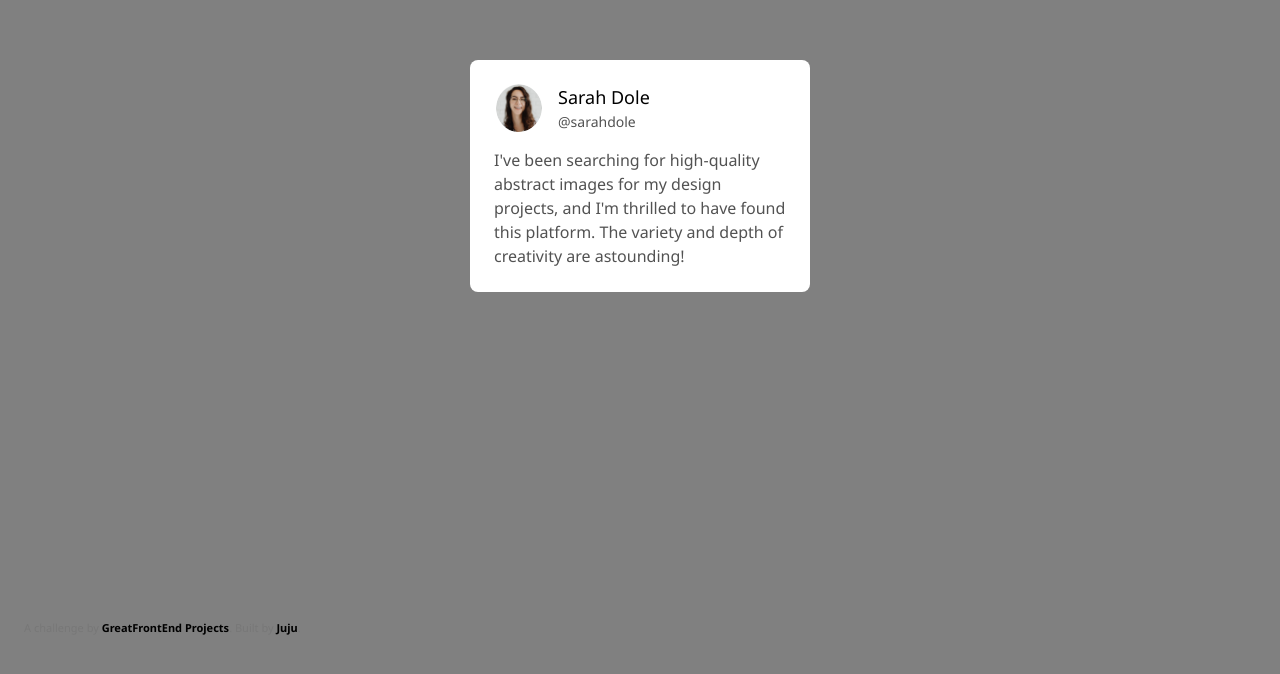
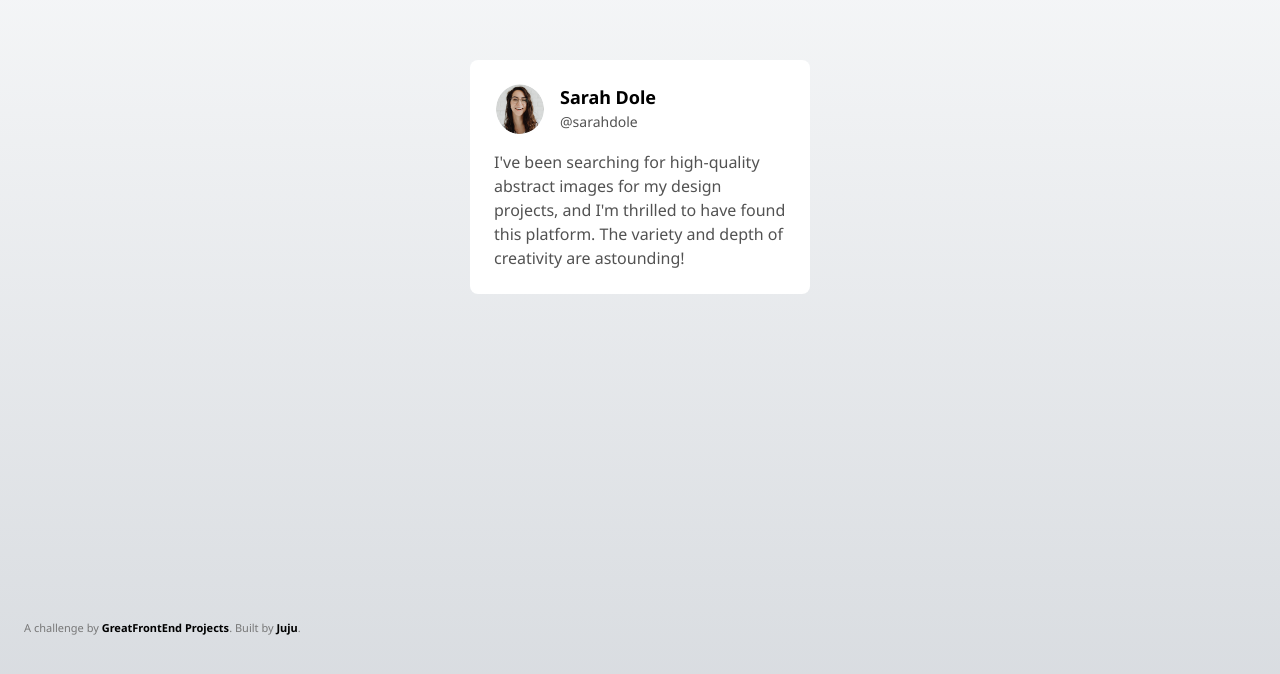
Before and after one commit to Juju26/testimonial-card, a plain HTML site: page index.html in a window 1280 px wide. Shown: the part 140-814 px from the top of the page. Drawn offline with nearby package versions, Linux system fonts and the light colour scheme.

Commit message:
updated bg color

```diff
--- a/css/style.css
+++ b/css/style.css
@@ -6,7 +6,7 @@ body {
     "Segoe UI", Roboto, Oxygen, Ubuntu, Cantarell, "Open Sans", "Helvetica Neue",
     sans-serif;
   min-height: 100vh;
-  background-color: gray;
+  background-image: linear-gradient(#F9FAFB,#D2D6DB) ;
 
   -webkit-font-smoothing: antialiased;
   -moz-osx-font-smoothing: grayscale;
@@ -53,9 +53,9 @@ body {
 
 .card-pic {
   display: flex;
-  width: 48px;
-  height: 48px;
-  border-radius: 48px;
+  width: 50px;
+  height: 50px;
+  border-radius: 43px;
   padding-left: 2px;
 }
 
@@ -64,6 +64,7 @@ body {
 }
 .card-userPrimaryName {
   font-size: 18px;
+  font-weight: bold;
 }
 
 .card-userHandle {
```
